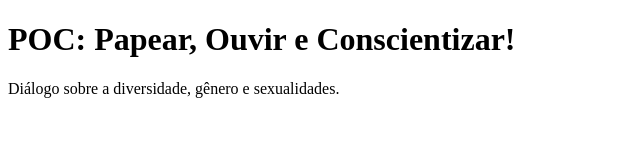
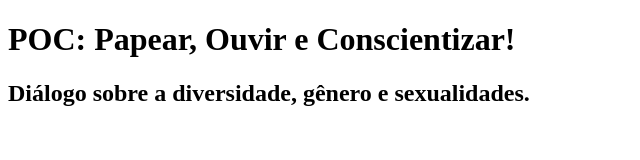
Before and after one commit to graziellecafe/siteUFOP, a plain HTML site: page index.html in a window 1280 px wide. Shown: the whole page, without its empty margins (0-640 px from the left). Drawn offline with Linux system fonts and the light colour scheme.

Commit message:
Modificação h2

```diff
--- a/index.html
+++ b/index.html
@@ -10,7 +10,7 @@
 
 <body>
     <h1>POC: Papear, Ouvir e Conscientizar!</h1>
-    <p> Diálogo sobre a diversidade, gênero e sexualidades. </p>
+    <h2> Diálogo sobre a diversidade, gênero e sexualidades. </p>
 </body>
 
 
```
